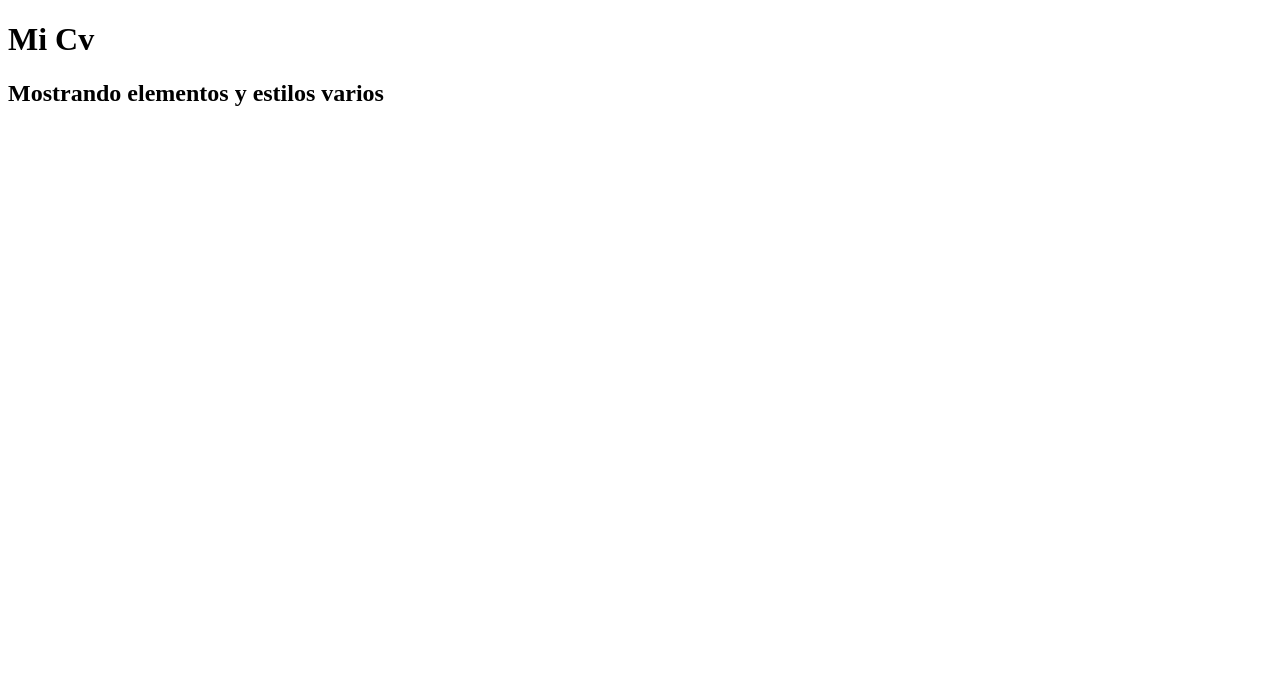
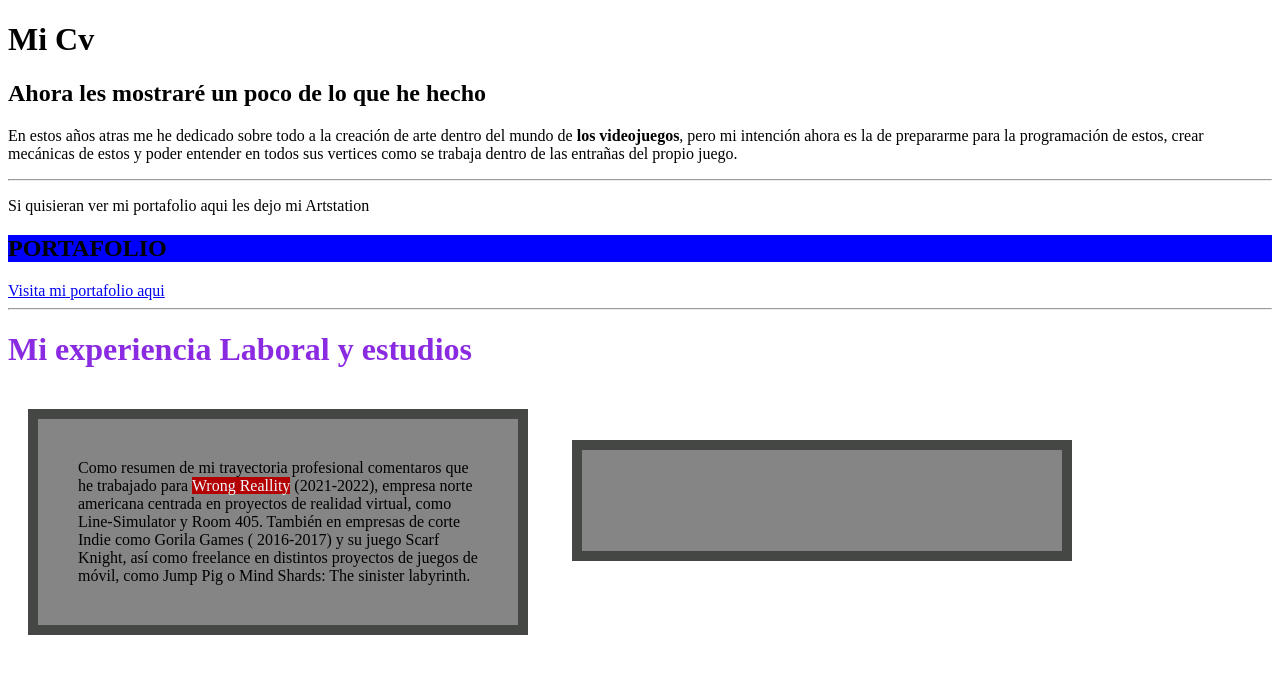
Before and after one commit to Gasparrabadantoro/Publico, a plain HTML site: page micv.html in a window 1280 px wide. Drawn offline with Linux system fonts and the light colour scheme.

Commit message:
Update micv.html

```diff
--- a/micv.html
+++ b/micv.html
@@ -1,15 +1,62 @@
 <!DOCTYPE html>
 <html lang="es">
 <head>
+    <style>
+    mark{
+
+        background-color:rgb(179, 0, 0);
+        color:aliceblue;
+
+    }
+
+    </style>
     <meta charset="UTF-8">
     <meta http-equiv="X-UA-Compatible" content="IE=edge">
     <meta name="viewport" content="width=device-width, initial-scale=1.0">
     <title>Tarea.Curriculum</title>
 
+
     <h1>Mi Cv</h1>
-    <h2>Mostrando elementos y estilos varios </h2>
+    <h2>Ahora les mostraré un poco de lo que he hecho </h2>
+<p> En estos años atras me he dedicado sobre todo a la creación de arte dentro del mundo de <b>los videojuegos</b>, pero mi intención
+    ahora es la de prepararme para la programación de estos, crear mecánicas de estos y poder entender en todos sus vertices
+    como se trabaja dentro de las entrañas del propio juego.
+</p>
+
+<hr/>
+<p style="-color:crimson">Si quisieran ver mi portafolio aqui les dejo mi Artstation </p>
+
+<h2 style=background-color:blue>PORTAFOLIO</h2>
+<a href="https://rabadan.artstation.com/">Visita mi portafolio aqui</a>
 </head>
-<body>
+<hr/>
+<style>
+
+
+    div {
+        display: inline-block;
+        background-color: rgb(134, 133, 133);
+  width: 400px;
+  border: 10px solid rgb(69, 71, 69);
+  padding: 40px;
+  margin: 20px;
+        }
+
+    div>
+</style>
+<body> <h1 style="color:blueviolet">Mi experiencia Laboral y estudios </h1>
+
+
+
+     <div>   Como resumen de mi trayectoria profesional comentaros que he trabajado para <mark>Wrong Reallity</mark> (2021-2022), empresa norte americana centrada en proyectos de realidad virtual, como Line-Simulator y Room 405. También en empresas de corte Indie como Gorila Games ( 2016-2017) y su juego Scarf Knight, así como freelance en distintos proyectos de juegos de móvil, como Jump Pig o Mind Shards: The sinister labyrinth.
+
+     </div>
+
+     <div><h1
+
+</div>
 
 </body>
+
+
 </html>
```
